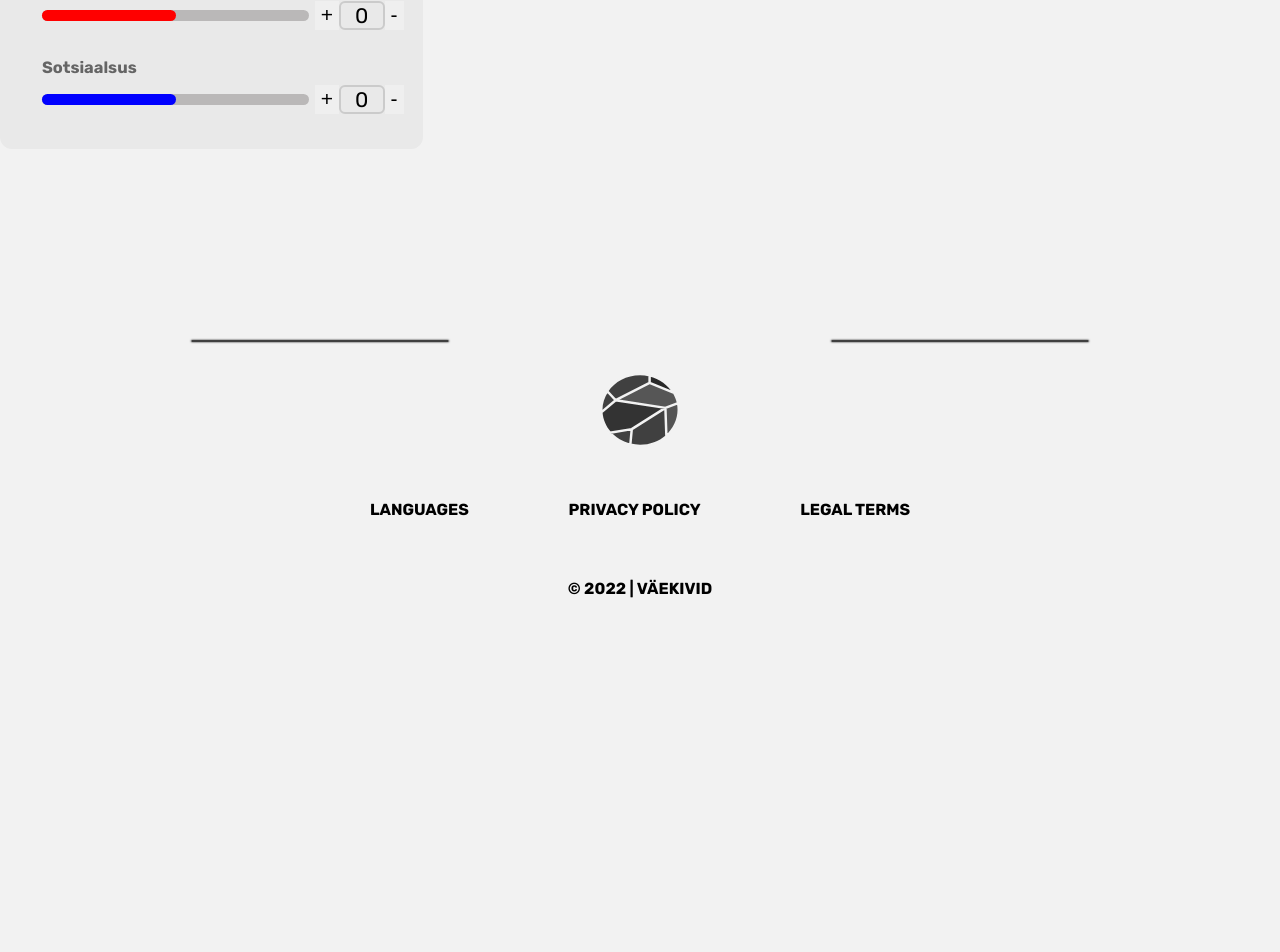
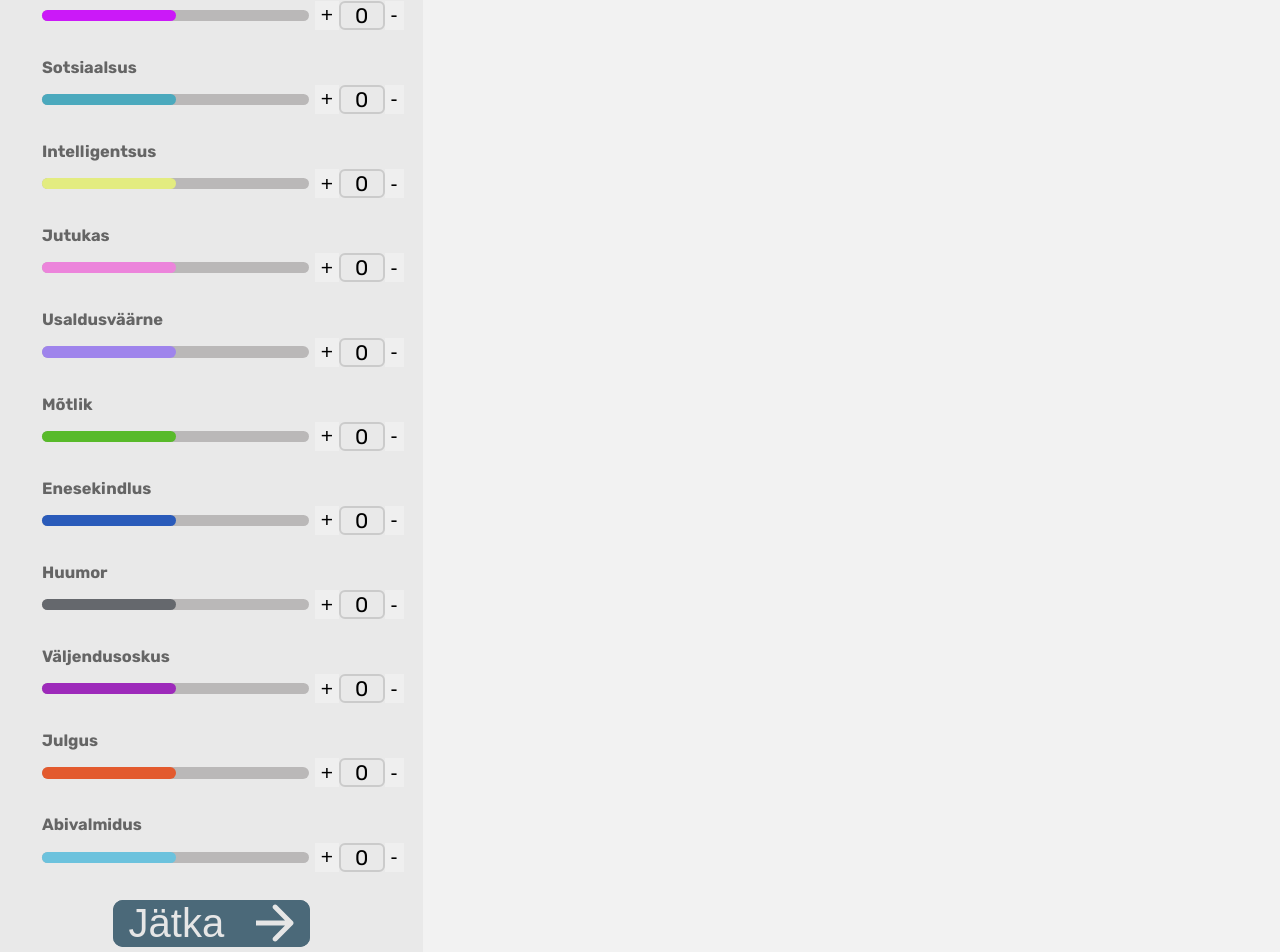
Before and after one commit to Tsarter/vaekivid, a React (Create React App) app: page /isikuomadused in a window 1280 px wide. Shown: the part 172-1124 px from the top of the page. Before the commit the page ends 800 px from the top, so only its background shows below. Built offline with nearby package versions, Linux system fonts and the light colour scheme; the HTML template or start-up script is replaced by a standard one.

Commit message:
Added "Jätka" button.

```diff
--- a/src/components/PersonalityTraitsComponent/PersonalityTraitsComponent.css
+++ b/src/components/PersonalityTraitsComponent/PersonalityTraitsComponent.css
@@ -24,3 +24,9 @@
     display: flex;
     flex-direction: column;
 }
+
+.NextButton {
+    margin: 1em auto;
+    width: fit-content;
+
+}
--- a/src/components/PersonalityTraitsComponent/PersonalityTraitsComponent.js
+++ b/src/components/PersonalityTraitsComponent/PersonalityTraitsComponent.js
@@ -1,6 +1,7 @@
 import "./PersonalityTraitsComponent.css";
 import help from "../../assets/Help.svg";
 import PersonalityTraitsSliderComponent from "../PersonalityTraitsSliderComponent/PersonalityTraitsSliderComponent";
+import ButtonContinue from "../buttons/buttonContinue/ButtonContinue";
 
 export default function PersonalityTraitsComponent(props) {
     return (
@@ -10,9 +11,23 @@ export default function PersonalityTraitsComponent(props) {
                 <img className="HelpImg" src={help} alt="Abi"/>
             </div>
             <div className="ContentContainer">
-                <PersonalityTraitsSliderComponent title="Tujukas" default={0} maxval={6} minval={-20} color="red"/>
-                <PersonalityTraitsSliderComponent title="Sotsiaalsus" default={0} maxval={3} minval={-3} color="blue"/>
+                <PersonalityTraitsSliderComponent title="Tujukas" default={0} maxval={5} minval={-5} color="#CB19F8"/>
+                <PersonalityTraitsSliderComponent title="Sotsiaalsus" default={0} maxval={5} minval={-5} color="#4BA9BD"/>
+                <PersonalityTraitsSliderComponent title="Intelligentsus" default={0} maxval={5} minval={-5} color="#E3EC80"/>
+                <PersonalityTraitsSliderComponent title="Jutukas" default={0} maxval={5} minval={-5} color="#EC84DB"/>
+                <PersonalityTraitsSliderComponent title="Usaldusväärne" default={0} maxval={5} minval={-5} color="#9F84EC"/>
+                <PersonalityTraitsSliderComponent title="Mõtlik" default={0} maxval={5} minval={-5} color="#58BA2A"/>
+                <PersonalityTraitsSliderComponent title="Enesekindlus" default={0} maxval={5} minval={-5} color="#2A5BBA"/>
+                <PersonalityTraitsSliderComponent title="Huumor" default={0} maxval={5} minval={-5} color="#65686D"/>
+                <PersonalityTraitsSliderComponent title="Väljendusoskus" default={0} maxval={5} minval={-5} color="#9D2ABA"/>
+                <PersonalityTraitsSliderComponent title="Julgus" default={0} maxval={5} minval={-5} color="#E35A2E"/>
+                <PersonalityTraitsSliderComponent title="Abivalmidus" default={0} maxval={5} minval={-5} color="#6CC2DD"/>
+
             </div>
+            <div className="NextButton">
+                <ButtonContinue/>
+            </div>
+
 
         </section>
 
```
